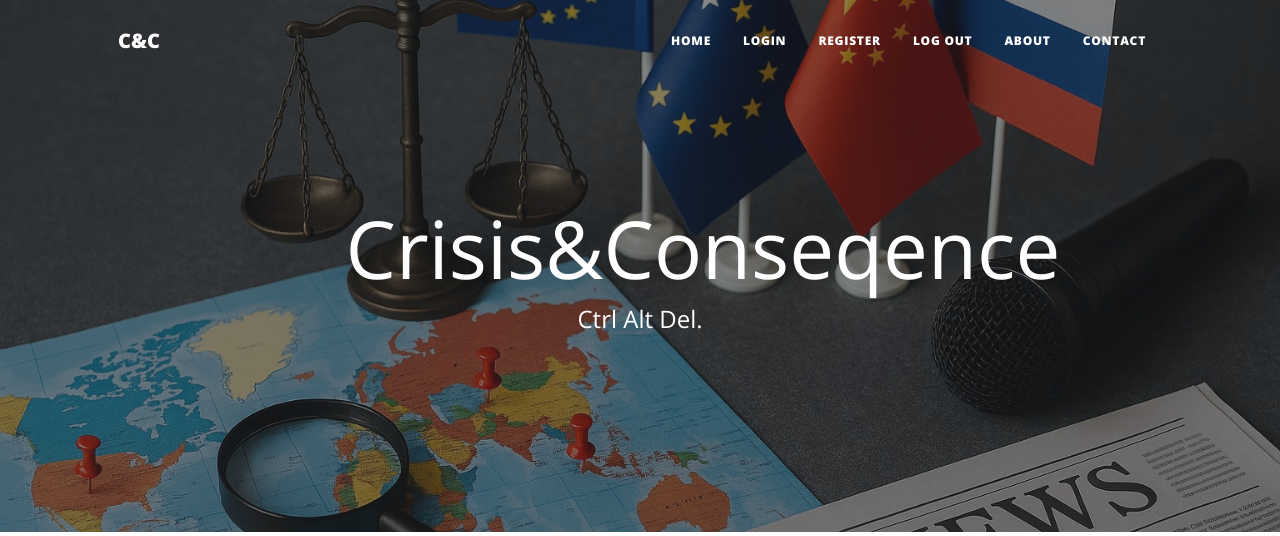
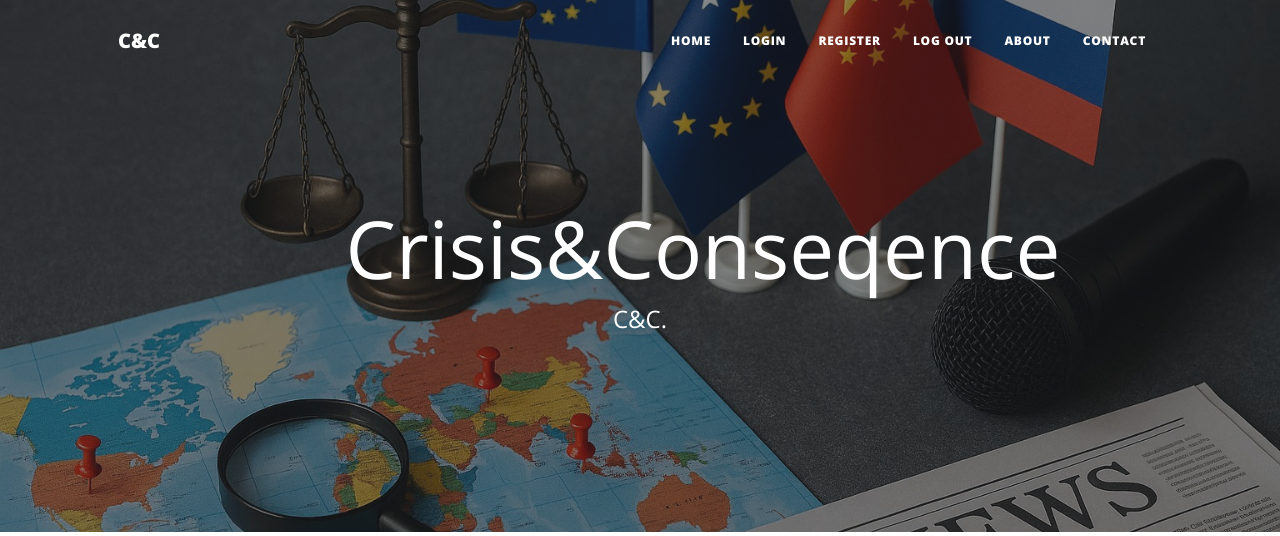
Before and after one commit to ak47magnum/Day-69-Blog, a Flask app: page / in a window 1280 px wide. Shown: the top 536 px of the page. Run offline with Flask 3, Linux system fonts and the light colour scheme; some libraries are stand-ins or nearby versions.

Commit message:
This was the first commit on the c&c site.

```diff
--- a/main.py
+++ b/main.py
@@ -20,7 +20,7 @@ from dotenv import load_dotenv
 load_dotenv()
 
 
-
+## This is a section to test first commit on github ########################
 
 '''
 Make sure the required packages are installed:
--- a/templates/index.html
+++ b/templates/index.html
@@ -10,7 +10,7 @@
       <div class="col-md-10 col-lg-8 col-xl-7">
         <div class="site-heading">
           <h1>Crisis&Conseqence</h1>
-          <span class="subheading">Ctrl Alt Del.</span>
+          <span class="subheading">C&C.</span>
         </div>
       </div>
     </div>
```
